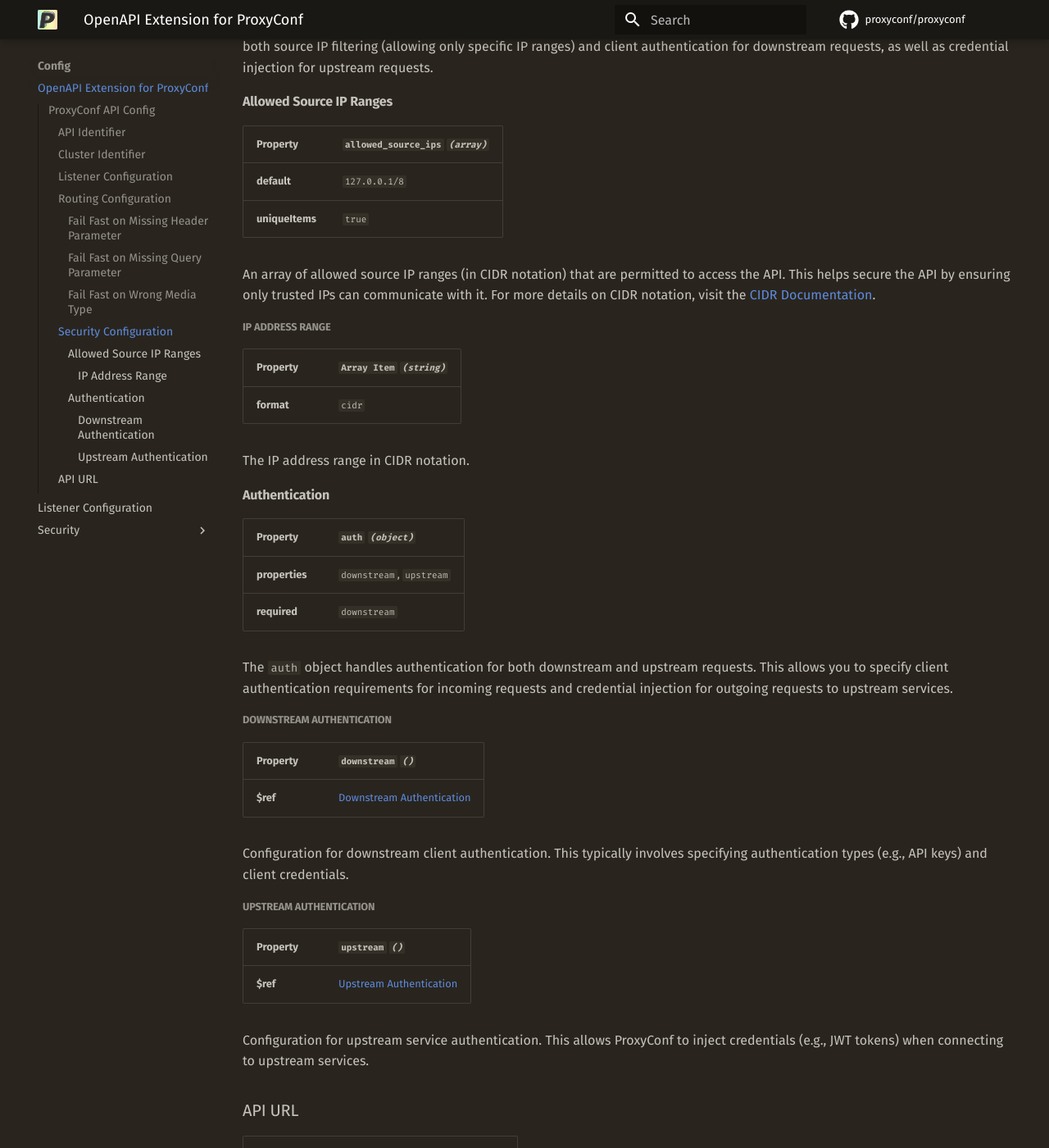
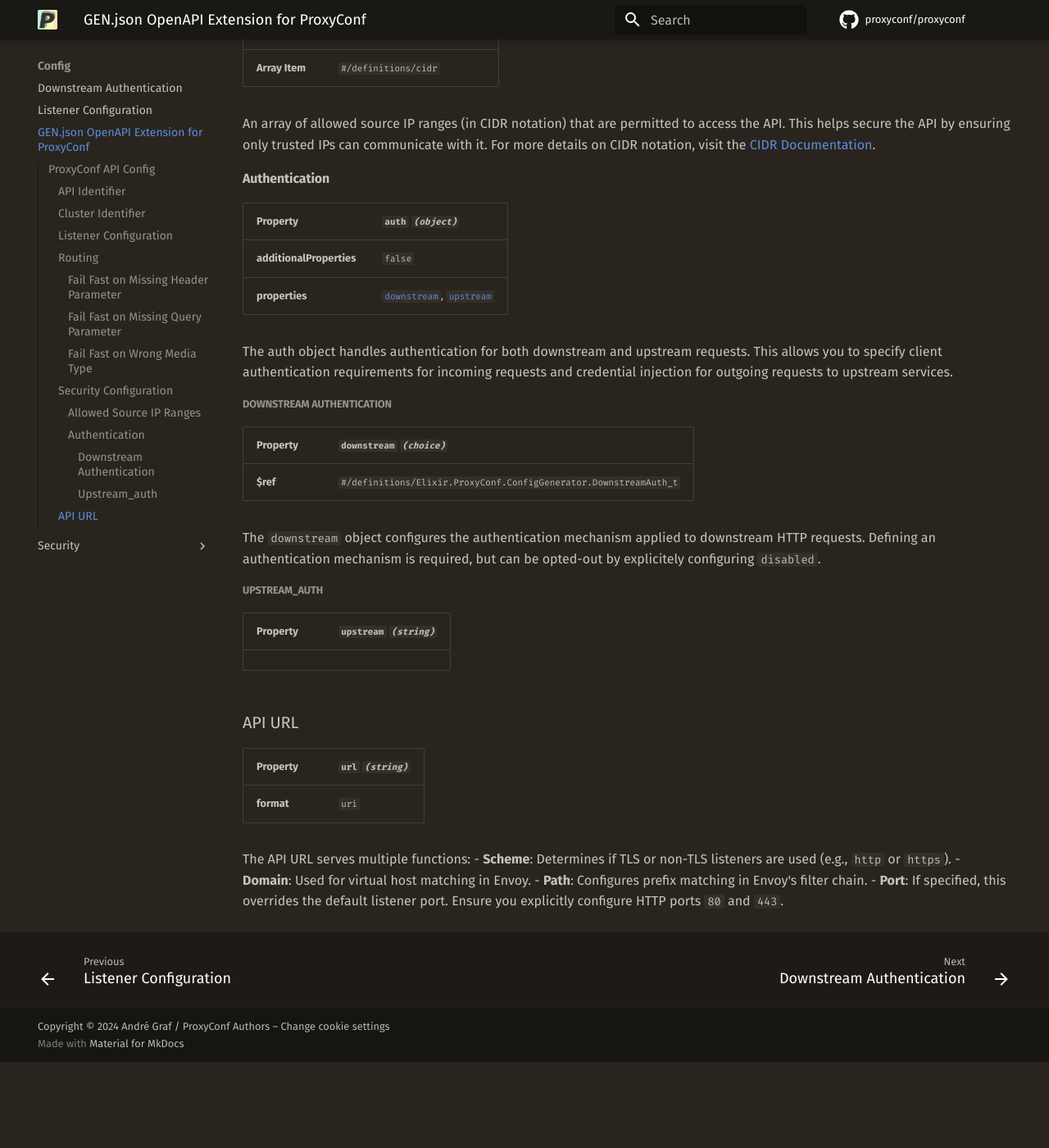
Before and after one commit to proxyconf/proxyconf, an MkDocs documentation site: the page built from docs/config/config.md, in a window 1280 px wide and 1400 px high, scrolled down 3146 px. Shown: the whole window at 82% size. Built offline with MkDocs 1.6.1 and Material for MkDocs 9.7.7, drawn with Linux system fonts in a browser that asks for light colours; plug-ins that fetch from the network failed and are left out; comment, search, counter and statistics services are not loaded; after the commit the page ends 4441 px from its top, so only the background shows below that; some of the changed text lies outside the part shown.

Commit message:
WIP: Generate Config Reference from TypeSpecs

````diff
--- a/docs/config/config.json.md
+++ b/docs/config/config.md
@@ -1,20 +1,21 @@
 
-# OpenAPI Extension for ProxyConf
+# GEN.json OpenAPI Extension for ProxyConf
 
-| Property | `root` *`(object)`* |
+| Property | `config` *`(object)`* |
  | --- | --- |
-| **properties** | `x-proxyconf` |
-| **required** | `x-proxyconf` |
+| **additionalProperties** | `false` |
+| **properties** | [`x-proxyconf`](#proxyconf-api-config) |
+
 
 ```yaml title="Example"
 x-proxyconf:
-  api_id: my-api
+  api-id: my-api
   cluster: proxyconf-envoy-cluster
   listener:
     address: 127.0.0.1
     port: 8080
   security:
-    allowed_source_ips:
+    allowed-source-ips:
       - 192.168.0.0/16
     auth:
       downstream:
@@ -32,44 +33,48 @@ x-proxyconf:
 
 | Property | `x-proxyconf` *`(object)`* |
  | --- | --- |
-| **properties** | `api_id`, `cluster`, `listener`, `routing`, `security`, `url` |
-| **required** | `security` |
+| **additionalProperties** | `false` |
+| **properties** | [`api-id`](#api-identifier), [`cluster`](#cluster-identifier), [`listener`](#listener-configuration), [`routing`](#routing), [`security`](#security-configuration), [`url`](#api-url) |
 
 The `x-proxyconf` property extends the OpenAPI specification with ProxyConf-specific configurations, enabling ProxyConf to generate the necessary resources to integrate with [Envoyproxy](https://www.envoyproxy.io/).
 
+
 ### API Identifier
 
-| Property | `api_id` *`(string)`* |
+| Property | `api-id` *`(string)`* |
  | --- | --- |
-| **default** | `The OpenAPI Spec filename is used as the default value.` |
 | **minLength** | `1` |
 
 A unique identifier for the API, used for API-specific logging, monitoring, and identification in ProxyConf and Envoyproxy. This ID is essential for tracking and debugging API traffic across the system.
+
 
 ### Cluster Identifier
 
 | Property | `cluster` *`(string)`* |
  | --- | --- |
-| **default** | `proxyconf-cluster` |
 | **minLength** | `1` |
 
 The cluster identifier groups APIs for Envoy. This cluster name should also be reflected in the static `bootstrap` configuration of Envoy, ensuring that APIs are properly associated with the correct Envoy instances.
 
+
 ### Listener Configuration
 
-| Property | `listener` *`()`* |
+| Property | `listener` *`(object)`* |
  | --- | --- |
-| **$ref** | <a href="/config/listener.json">Listener Configuration</a> |
+| **$ref** | `#/definitions/Elixir.ProxyConf.ConfigGenerator.Listener_t` |
 
-The `listener` object defines the configuration of the Envoy listener for this API. This includes the address and port where Envoy should listen for incoming requests. Based on the API URL provided, ProxyConf will automatically configure TLS if needed.
+The `listener` object configures the Envoy listener used to serve this API. Depending on the provided `api_url` a TLS context is configured.
 
-### Routing Configuration
+
+### Routing
 
 | Property | `routing` *`(object)`* |
  | --- | --- |
-| **properties** | `fail-fast-on-missing-header-parameter`, `fail-fast-on-missing-query-parameter`, `fail-fast-on_wrong-media-type` |
+| **additionalProperties** | `false` |
+| **properties** | [`fail-fast-on-missing-header-parameter`](#fail-fast-on-missing-header-parameter), [`fail-fast-on-missing-query-parameter`](#fail-fast-on-missing-query-parameter), [`fail-fast-on-wrong-media-type`](#fail-fast-on-wrong-media-type) |
 
-The `routing` object allows control over request routing behavior. This includes settings to reject requests that don't meet OpenAPI specification requirements, such as missing required headers or query parameters. This level of control is crucial for maintaining API contract integrity.
+
+
 
 #### Fail Fast on Missing Header Parameter
 
@@ -79,6 +84,7 @@ The `routing` object allows control over request routing behavior. This includes
 
 Reject requests that are missing required headers as defined in the OpenAPI spec. You can override this setting at the path level using the `x-proxyconf-fail-fast-on-missing-header-parameter` field in the OpenAPI path definition.
 
+
 #### Fail Fast on Missing Query Parameter
 
 | Property | `fail-fast-on-missing-query-parameter` *`(boolean)`* |
@@ -87,70 +93,66 @@ Reject requests that are missing required headers as defined in the OpenAPI spec
 
 Reject requests that are missing required query parameters. Similar to headers, this setting can be overridden at the path level with the `x-proxyconf-fail-fast-on-missing-query-parameter` field.
 
+
 #### Fail Fast on Wrong Media Type
 
-| Property | `fail-fast-on_wrong-media-type` *`(boolean)`* |
+| Property | `fail-fast-on-wrong-media-type` *`(boolean)`* |
  | --- | --- |
 | **default** | `true` |
 
 Reject requests where the `content-type` header doesn't match the media types specified in the OpenAPI request body spec. You can override this behavior at the path level using the `x-proxyconf-fail-fast-on-wrong-media-type` field.
 
+
 ### Security Configuration
 
 | Property | `security` *`(object)`* |
  | --- | --- |
-| **properties** | `allowed_source_ips`, `auth` |
-| **required** | `auth` |
+| **additionalProperties** | `false` |
+| **properties** | [`allowed-source-ips`](#allowed-source-ip-ranges), [`auth`](#authentication) |
 
 The `security` object configures API-specific security features, such as IP filtering and authentication mechanisms. It supports both source IP filtering (allowing only specific IP ranges) and client authentication for downstream requests, as well as credential injection for upstream requests.
 
+
 #### Allowed Source IP Ranges
 
-| Property | `allowed_source_ips` *`(array)`* |
+| Property | `allowed-source-ips` *`(array)`* |
  | --- | --- |
-| **default** | `127.0.0.1/8` |
-| **uniqueItems** | `true` |
+| **Array Item** | `#/definitions/cidr` |
 
 An array of allowed source IP ranges (in CIDR notation) that are permitted to access the API. This helps secure the API by ensuring only trusted IPs can communicate with it. For more details on CIDR notation, visit the [CIDR Documentation](https://en.wikipedia.org/wiki/Classless_Inter-Domain_Routing).
 
-##### IP Address Range
-
-| Property | `Array Item` *`(string)`* |
- | --- | --- |
-| **format** | `cidr` |
-
-The IP address range in CIDR notation.
 
 #### Authentication
 
 | Property | `auth` *`(object)`* |
  | --- | --- |
-| **properties** | `downstream`, `upstream` |
-| **required** | `downstream` |
+| **additionalProperties** | `false` |
+| **properties** | [`downstream`](#downstream-authentication), [`upstream`](#upstream-auth) |
 
-The `auth` object handles authentication for both downstream and upstream requests. This allows you to specify client authentication requirements for incoming requests and credential injection for outgoing requests to upstream services.
+The auth object handles authentication for both downstream and upstream requests. This allows you to specify client authentication requirements for incoming requests and credential injection for outgoing requests to upstream services.
+
 
 ##### Downstream Authentication
 
-| Property | `downstream` *`()`* |
+| Property | `downstream` *`(choice)`* |
  | --- | --- |
-| **$ref** | <a href="/config/security/auth/downstream.json">Downstream Authentication</a> |
+| **$ref** | `#/definitions/Elixir.ProxyConf.ConfigGenerator.DownstreamAuth_t` |
 
-Configuration for downstream client authentication. This typically involves specifying authentication types (e.g., API keys) and client credentials.
+The `downstream` object configures the authentication mechanism applied to downstream HTTP requests. Defining an authentication mechanism is required, but can be opted-out by explicitely configuring `disabled`.
 
-##### Upstream Authentication
 
-| Property | `upstream` *`()`* |
+##### Upstream_auth
+
+| Property | `upstream` *`(string)`* |
  | --- | --- |
-| **$ref** | <a href="/config/security/auth/upstream.json">Upstream Authentication</a> |
 
-Configuration for upstream service authentication. This allows ProxyConf to inject credentials (e.g., JWT tokens) when connecting to upstream services.
+
+
 
 ### API URL
 
 | Property | `url` *`(string)`* |
  | --- | --- |
-| **default** | `http://localhost:8080/{api_id}` |
 | **format** | `uri` |
 
 The API URL serves multiple functions:
````
Also changed, not shown: README.md (+28 -27 lines), docs/config/DownstreamAuth.md (added, +63 -0 lines), docs/config/Listener.md (added, +42 -0 lines), docs/config/listener.json.md (deleted, +0 -43 lines), 11 other files.
